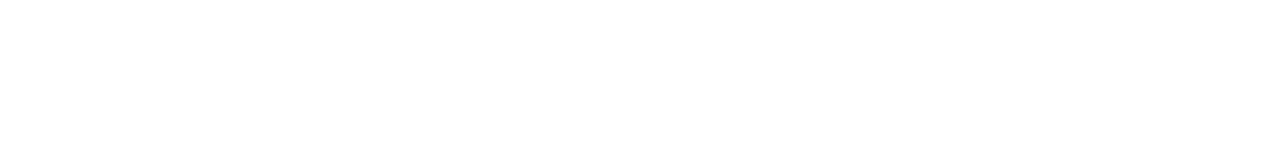
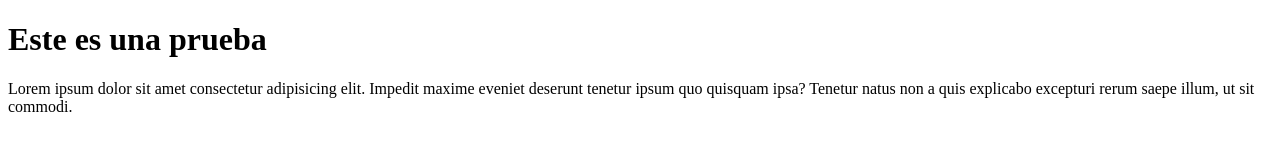
Before and after one commit to Dm-Adriana/webbasica, a plain HTML site: page index.html in a window 1280 px wide. Drawn offline with Linux system fonts and the light colour scheme.

Commit message:
cambio en el index. Adición de título y parrafo

```diff
--- a/index.html
+++ b/index.html
@@ -6,6 +6,10 @@
   <title>Document</title>
 </head>
 <body>
-
+  <h1>Este es una prueba</h1>
+  <p>Lorem ipsum dolor sit amet consectetur adipisicing elit.
+    Impedit maxime eveniet deserunt tenetur ipsum quo quisquam
+    ipsa? Tenetur natus non a quis explicabo excepturi rerum
+    saepe illum, ut sit commodi.</p>
 </body>
 </html>
```
